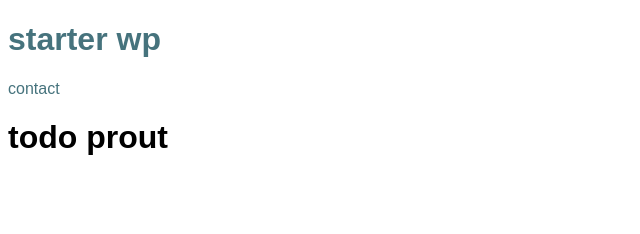
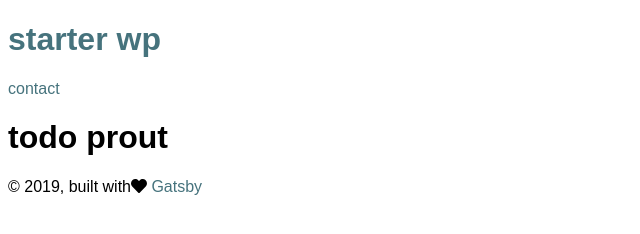
Before and after one commit to Camvillard/g-samantha-gallay, a Gatsby site: page / in a window 1280 px wide. Shown: the whole page, without its empty margins (0-640 px from the left). Built offline with nearby package versions, Linux system fonts and the light colour scheme; Gatsby itself is replaced by a stand-in of ours; a web font is replaced by a local one.

Commit message:
added FontAwesome support + footer

```diff
--- a/package.json
+++ b/package.json
@@ -5,6 +5,10 @@
   "version": "0.1.0",
   "author": "Kyle Mathews <mathews.kyle@gmail.com>",
   "dependencies": {
+    "@fortawesome/fontawesome-svg-core": "^1.2.17",
+    "@fortawesome/free-brands-svg-icons": "^5.8.1",
+    "@fortawesome/free-solid-svg-icons": "^5.8.1",
+    "@fortawesome/react-fontawesome": "^0.1.4",
     "gatsby": "^2.3.5",
     "gatsby-image": "^2.0.37",
     "gatsby-plugin-manifest": "^2.0.26",
--- /dev/null
+++ b/src/components/Footer.jsx
@@ -0,0 +1,16 @@
+import React from 'react';
+// import { Link } from 'gatsby';
+
+import { FontAwesomeIcon } from '@fortawesome/react-fontawesome'
+
+const Footer = () => {
+ return(
+ <div>
+   © {new Date().getFullYear()}, built with
+   <FontAwesomeIcon icon="heart" />
+   {` `}
+   <a href="https://www.gatsbyjs.org">Gatsby</a>
+ </div>)
+}
+
+export default Footer;
--- a/src/pages/index.jsx
+++ b/src/pages/index.jsx
@@ -4,16 +4,24 @@ import { Link, graphql } from "gatsby";
 import Header from "../components/Header";
 // import Image from "../components/Image";
 import SEO from "../components/Seo";
+import Footer from '../components/Footer'
+
+import { library } from '@fortawesome/fontawesome-svg-core'
+import { fab } from '@fortawesome/free-brands-svg-icons'
+import { faCheckSquare, faCoffee, faHeart } from '@fortawesome/free-solid-svg-icons'
+
 
 import '../styles/main.scss';
 
 const IndexPage = ({data}) => {
+library.add(fab, faCheckSquare, faCoffee, faHeart)
   return (
     <div>
       <SEO id="homepage" title="Home" keywords={[`gatsby`, `application`, `react`]} />
       <Header siteTitle={data.site.siteMetadata.title} path="homepage" />
       <Link to="/contact">contact</Link>
       <h1>todo prout</h1>
+      <Footer />
     </div>
   )
 }
```
Also changed, not shown: src/components/Layout.jsx (+2 -12 lines), 1 other file.
